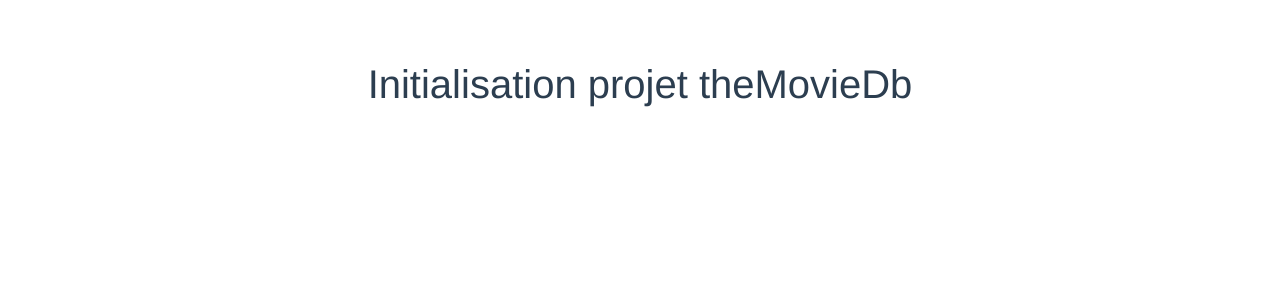
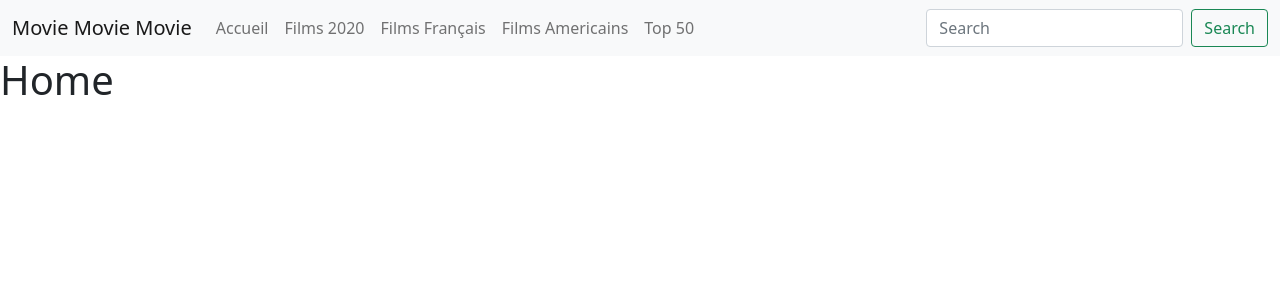
Before and after one commit to YoannYWD/site-vuejs-themoviedb, a Vue app: page / in a window 1280 px wide. Shown: the top 300 px of the page. Built offline with nearby package versions, Linux system fonts and the light colour scheme.

Commit message:
routes + navbar

```diff
--- a/public/index.html
+++ b/public/index.html
@@ -1,11 +1,11 @@
 <!DOCTYPE html>
-<html lang="">
+<html lang="fr">
   <head>
     <meta charset="utf-8">
     <meta http-equiv="X-UA-Compatible" content="IE=edge">
     <meta name="viewport" content="width=device-width,initial-scale=1.0">
     <link rel="icon" href="./icon.png">
-    <title>FlixMovie</title>
+    <title>Movie Movie Movie</title>
 
     <!-- BOOTSTRAP -->
     <link href="https://cdn.jsdelivr.net/npm/bootstrap@5.0.2/dist/css/bootstrap.min.css" rel="stylesheet" integrity="sha384-EVSTQN3/azprG1Anm3QDgpJLIm9Nao0Yz1ztcQTwFspd3yD65VohhpuuCOmLASjC" crossorigin="anonymous">
@@ -17,8 +17,17 @@
   </head>
   <body>
 
-    <div id="app"></div>
-    <!-- built files will be auto injected -->
+    <div id="app">
 
+
+
+    </div>
+
+
+
+
+    <noscript>
+      <strong>We're sorry but <%= htmlWebpackPlugin.options.title %> doesn't work properly without JavaScript enabled. Please enable it to continue.</strong>
+    </noscript>
   </body>
 </html>
--- a/src/App.vue
+++ b/src/App.vue
@@ -1,27 +1,22 @@
 <template>
   <div id="app">
-    <HelloWorld msg="Initialisation projet theMovieDb"/>
+    <Header />
+    <router-view></router-view>
   </div>
 </template>
 
 <script>
-import HelloWorld from './components/HelloWorld.vue'
+import Header from './components/Header.vue'
+
 
 export default {
   name: 'App',
   components: {
-    HelloWorld
+    Header
   }
 }
 </script>
 
 <style>
-#app {
-  font-family: Avenir, Helvetica, Arial, sans-serif;
-  -webkit-font-smoothing: antialiased;
-  -moz-osx-font-smoothing: grayscale;
-  text-align: center;
-  color: #2c3e50;
-  margin-top: 60px;
-}
+
 </style>
--- /dev/null
+++ b/src/components/Films2020.vue
@@ -0,0 +1,9 @@
+<template>
+    <h1>Films 2020</h1>
+</template>
+
+<script>
+export default {
+
+}
+</script>
--- /dev/null
+++ b/src/components/FilmsFr.vue
@@ -0,0 +1,9 @@
+<template>
+    <h1>Films Français</h1>
+</template>
+
+<script>
+export default {
+
+}
+</script>
--- /dev/null
+++ b/src/components/FilmsUs.vue
@@ -0,0 +1,9 @@
+<template>
+    <h1>Films Américains</h1>
+</template>
+
+<script>
+export default {
+
+}
+</script>
--- /dev/null
+++ b/src/components/Header.vue
@@ -0,0 +1,46 @@
+<template>
+    <nav class="navbar navbar-expand-lg navbar-light bg-light">
+        <div class="container-fluid">
+            <router-link to="/" class="navbar-brand">Movie Movie Movie</router-link>
+            <button class="navbar-toggler" type="button" data-bs-toggle="collapse" data-bs-target="#navbarSupportedContent" aria-controls="navbarSupportedContent" aria-expanded="false" aria-label="Toggle navigation">
+            <span class="navbar-toggler-icon"></span>
+            </button>
+            <div class="collapse navbar-collapse" id="navbarSupportedContent">
+            <ul class="navbar-nav me-auto mb-2 mb-lg-0">
+                <li class="nav-item">
+                    <router-link to="/" class="nav-link" aria-current="page">Accueil</router-link>
+                </li>
+                <li class="nav-item">
+                    <router-link to="/Films2020" class="nav-link">Films 2020</router-link>
+                </li>
+                <li class="nav-item">
+                    <router-link to="/Filmsfr" class="nav-link">Films Français</router-link>
+                </li>
+                <li class="nav-item">
+                    <router-link to="/Filmsus" class="nav-link">Films Americains</router-link>
+                </li>
+                <li class="nav-item">
+                    <router-link to="/Top50" class="nav-link">Top 50</router-link>
+                </li>
+            </ul>
+            <form class="d-flex">
+                <input class="form-control me-2" type="search" placeholder="Search" aria-label="Search">
+                <button class="btn btn-outline-success" type="submit">Search</button>
+            </form>
+            </div>
+        </div>
+    </nav>
+</template>
+
+<script>
+export default {
+  name: 'Header',
+  props: {
+    msg: String
+  }
+}
+</script>
+
+<style scoped>
+
+</style>
--- a/src/components/HelloWorld.vue
+++ /dev/null
@@ -1,19 +0,0 @@
-<template>
-  <div class="hello">
-    <h1>{{ msg }}</h1>
-  </div>
-</template>
-
-<script>
-export default {
-  name: 'HelloWorld',
-  props: {
-    msg: String
-  }
-}
-</script>
-
-<!-- Add "scoped" attribute to limit CSS to this component only -->
-<style scoped>
-
-</style>
--- /dev/null
+++ b/src/components/Home.vue
@@ -0,0 +1,9 @@
+<template>
+    <h1>Home</h1>
+</template>
+
+<script>
+export default {
+
+}
+</script>
--- /dev/null
+++ b/src/components/Top50.vue
@@ -0,0 +1,9 @@
+<template>
+    <h1>Top 50</h1>
+</template>
+
+<script>
+export default {
+
+}
+</script>
--- a/src/main.js
+++ b/src/main.js
@@ -1,8 +1,26 @@
-import Vue from 'vue'
-import App from './App.vue'
+import Vue from 'vue';
+import App from './App.vue';
+import VueRouter from 'vue-router';
+import routes from './routes';
 
-Vue.config.productionTip = false
+// VueRouter est un pluggin de Vue. On doit donc spécifier d'utiliser VueRouter dans Vue :
+Vue.use(VueRouter)
+
+
+// Création des routes :
+const router = new VueRouter({
+  routes: routes,
+  mode: 'history'
+})
+
+
+
+
+
+Vue.config.productionTip = false;
+
 
 new Vue({
-  render: h => h(App),
+  router,
+  render: h => h(App)
 }).$mount('#app')
--- /dev/null
+++ b/src/routes.js
@@ -0,0 +1,33 @@
+import Home from './components/Home.vue';
+import Films2020 from './components/Films2020.vue';
+import FilmsFr from './components/FilmsFr.vue';
+import FilmsUs from './components/FilmsUs.vue';
+import Top50 from './components/Top50.vue';
+
+export default [
+    {
+        path: '/',
+        component: Home,
+        name: 'Home'
+    },
+    {
+        path: '/Films2020',
+        component: Films2020,
+        name: 'Films2020'
+    },
+    {
+        path: '/Filmsfr',
+        component: FilmsFr,
+        name: 'FilmsFr'
+    },
+    {
+        path: '/Filmsus',
+        component: FilmsUs,
+        name: 'FilmsUs'
+    },
+    {
+        path: '/Top50',
+        component: Top50,
+        name: 'Top50'
+    }
+]
```
Also changed, not shown: package.json (+4 -3 lines), 1 other file (tests, documents, lock files or other folders).
